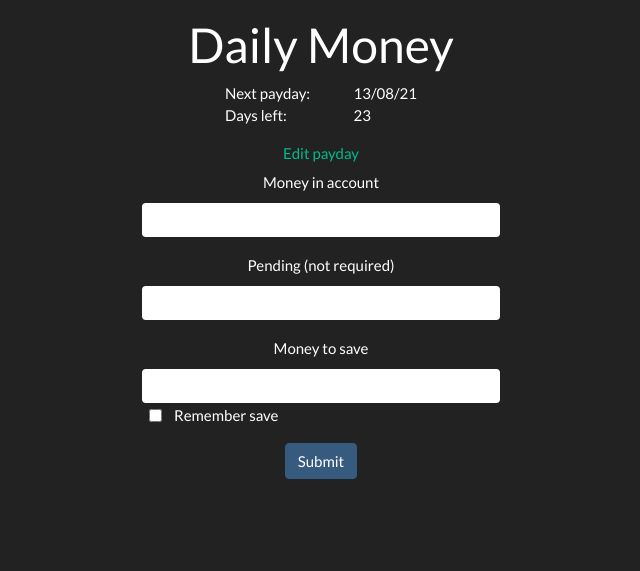
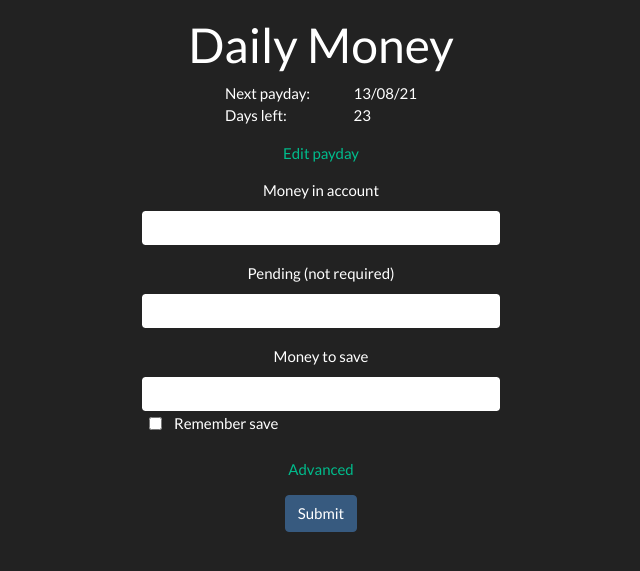
Before and after one commit to Exilliar/dailyMoneyWeb, a Django app: page / in a window 1280 px wide. Shown: the top 571 px of the page, without its empty margins (319-959 px from the left). Run offline with Django 3.2, Linux system fonts and the light colour scheme; some libraries are stand-ins or nearby versions.

Commit message:
#16 added button, shows div

```diff
--- a/dailyMoney/static/js/index.js
+++ b/dailyMoney/static/js/index.js
@@ -1,4 +1,5 @@
 let formDisabled = false;
+let advanced = false; // whether the advanced options are being used
 
 loadFromLocal();
 
@@ -8,6 +9,17 @@ document.getElementById("edit-payday").addEventListener("click", () => {
     paydayForm.removeAttribute("hidden");
   } else {
     paydayForm.setAttribute("hidden", true);
+  }
+});
+
+document.getElementById("advanced").addEventListener("click", () => {
+  const advancedOptions = document.getElementById("advanced-options");
+  if (advancedOptions.hasAttribute("hidden")) {
+    advanced = true;
+    advancedOptions.removeAttribute("hidden");
+  } else {
+    advanced = false;
+    advancedOptions.setAttribute("hidden", true);
   }
 });
 
--- a/dailyMoney/templates/index.html
+++ b/dailyMoney/templates/index.html
@@ -7,7 +7,7 @@
   <div>Days left:</div>
   <div id="diff">{{ diff }}</div>
 </div>
-<button class="btn btn-link" id="edit-payday">Edit payday</button>
+<button class="btn btn-link mb-2" id="edit-payday">Edit payday</button>
 <!-- form should be hidden until the button above is clicked -->
 <form
   class="form-group colCenter"
@@ -48,6 +48,12 @@
       <label for="storeSave">Remember save</label>
     </div>
   </div>
+  <button id="advanced" type="button" class="btn btn-link mb-2">
+    Advanced
+  </button>
+  <div id="advanced-options" hidden>
+    <p>Advanced options</p>
+  </div>
   <button id="main-submit" type="submit" class="btn btn-primary">Submit</button>
 </form>
 <div id="results-container">
```
